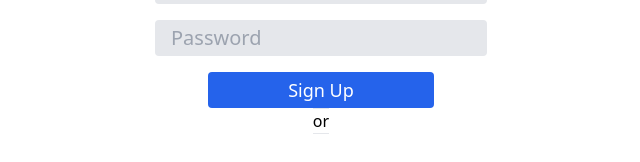
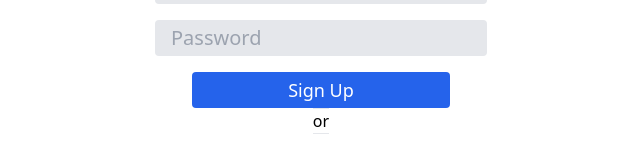
Before and after one commit to KenUdoudo/Log-In, a React (Vite) app: page /SignUp in a window 1280 px wide. Shown: the part 324-486 px from the top of the page, without its empty margins (319-959 px from the left). Built offline with nearby package versions, Linux system fonts and the light colour scheme.

Commit message:
done with btn

```diff
--- a/src/Signup.jsx
+++ b/src/Signup.jsx
@@ -7,7 +7,7 @@ const SignUp = () => {
         <input type="text" placeholder='Full name' className='border-0 rounded bg-gray-200 pl-4 py-1 pr-5 text-xl' required/>
         <input type="email" placeholder='Email' className='border-0 rounded bg-gray-200 pl-4 py-1 pr-5 text-xl' required/>
         <input type="password" placeholder='Password' className='border-0 rounded bg-gray-200 pl-4 py-1 pr-5 text-xl' required/>
-        <button type="submit" className='border-0 rounded bg-blue-600 px-20 py-1 text-lg text-white'>Sign Up</button>
+        <button type="submit" className='border-0 rounded bg-blue-600 px-24 py-1 text-lg text-white'>Sign Up</button>
       </form>
       <div>
         <hr />
```
